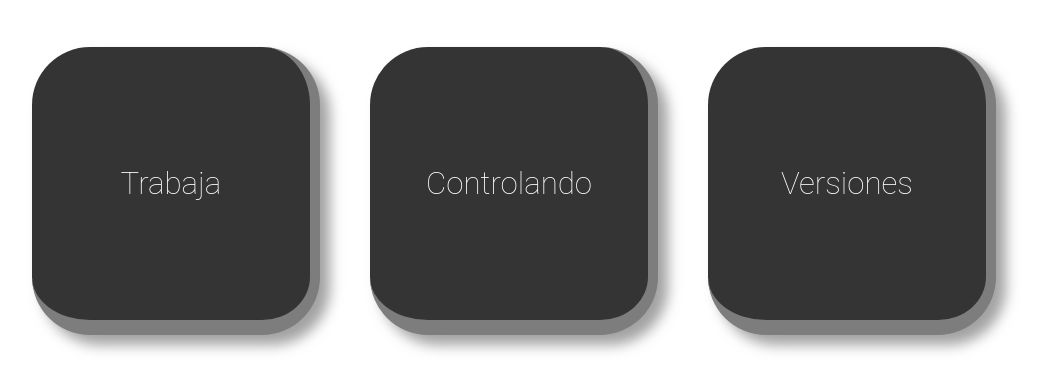
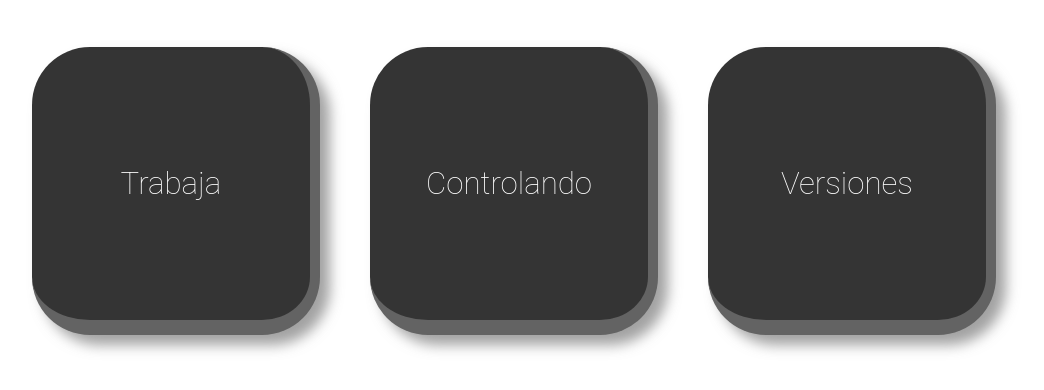
Before and after one commit to Heladitooo/GitHub-and-Git-test, a plain HTML site: page index.html in a window 1280 px wide. Shown: the part 258-648 px from the top of the page, without its empty margins (126-1170 px from the left). Drawn offline with Linux system fonts and the light colour scheme.

Commit message:
nivel de brillo mas alto en botones

```diff
--- a/style.css
+++ b/style.css
@@ -45,8 +45,8 @@ h1
   background: #343434;
   border-top: 0;
   border-left: 0;
-  border-right: solid 10px #7d7d7d;
-  border-bottom: solid 15px #7d7d7d;
+  border-right: solid 10px #636363;
+  border-bottom: solid 15px #636363;
   outline: none;
   box-shadow: 10px 10px 13px rgba(100,100,100,.6);
   transition: 1s;
```
Also changed, not shown: 2 other files.
